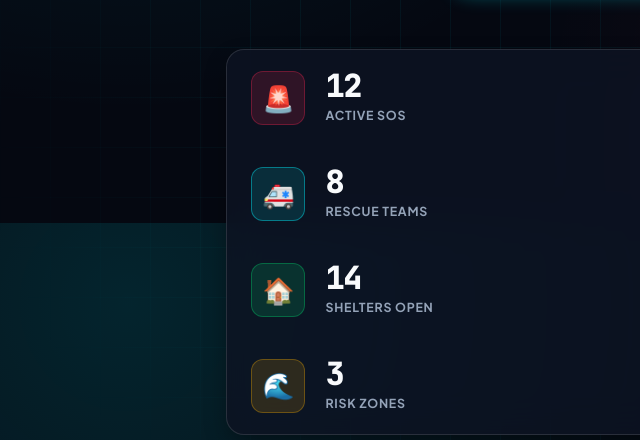
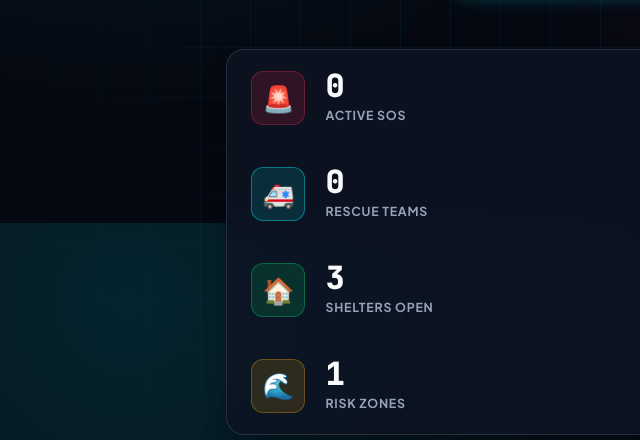
Before and after one commit to billipellisatwik/ResQNet_demo, a plain HTML site: page frontend/index.html in a window 1280 px wide. Shown: the part 577-1017 px from the top of the page, 0-640 px from the left. Drawn offline with nearby package versions, Linux system fonts and the light colour scheme.

Commit message:
Add files via upload

```diff
--- a/frontend/index.html
+++ b/frontend/index.html
@@ -101,7 +101,7 @@
         <div class="stat-card">
           <div class="stat-icon-wrapper stat-icon-danger">🚨</div>
           <div>
-            <div class="stat-value" id="landing-active-sos">12</div>
+            <div class="stat-value" id="landing-active-sos">0</div>
             <div class="stat-label" data-i18n="landing.activeSOS">Active SOS</div>
           </div>
         </div>
@@ -109,7 +109,7 @@
         <div class="stat-card">
           <div class="stat-icon-wrapper stat-icon-primary">🚑</div>
           <div>
-            <div class="stat-value" id="landing-rescue-units">8</div>
+            <div class="stat-value" id="landing-rescue-units">0</div>
             <div class="stat-label" data-i18n="landing.rescueUnits">Rescue Teams</div>
           </div>
         </div>
@@ -117,7 +117,7 @@
         <div class="stat-card">
           <div class="stat-icon-wrapper stat-icon-success">🏠</div>
           <div>
-            <div class="stat-value" id="landing-shelters">14</div>
+            <div class="stat-value" id="landing-shelters">3</div>
             <div class="stat-label" data-i18n="landing.sheltersAvailable">Shelters Open</div>
           </div>
         </div>
@@ -125,7 +125,7 @@
         <div class="stat-card">
           <div class="stat-icon-wrapper stat-icon-warning">🌊</div>
           <div>
-            <div class="stat-value" id="landing-risk-zones">3</div>
+            <div class="stat-value" id="landing-risk-zones">1</div>
             <div class="stat-label" data-i18n="landing.riskZones">Risk Zones</div>
           </div>
         </div>
```
Also changed, not shown: frontend/command-center.html (+4 -4 lines).
